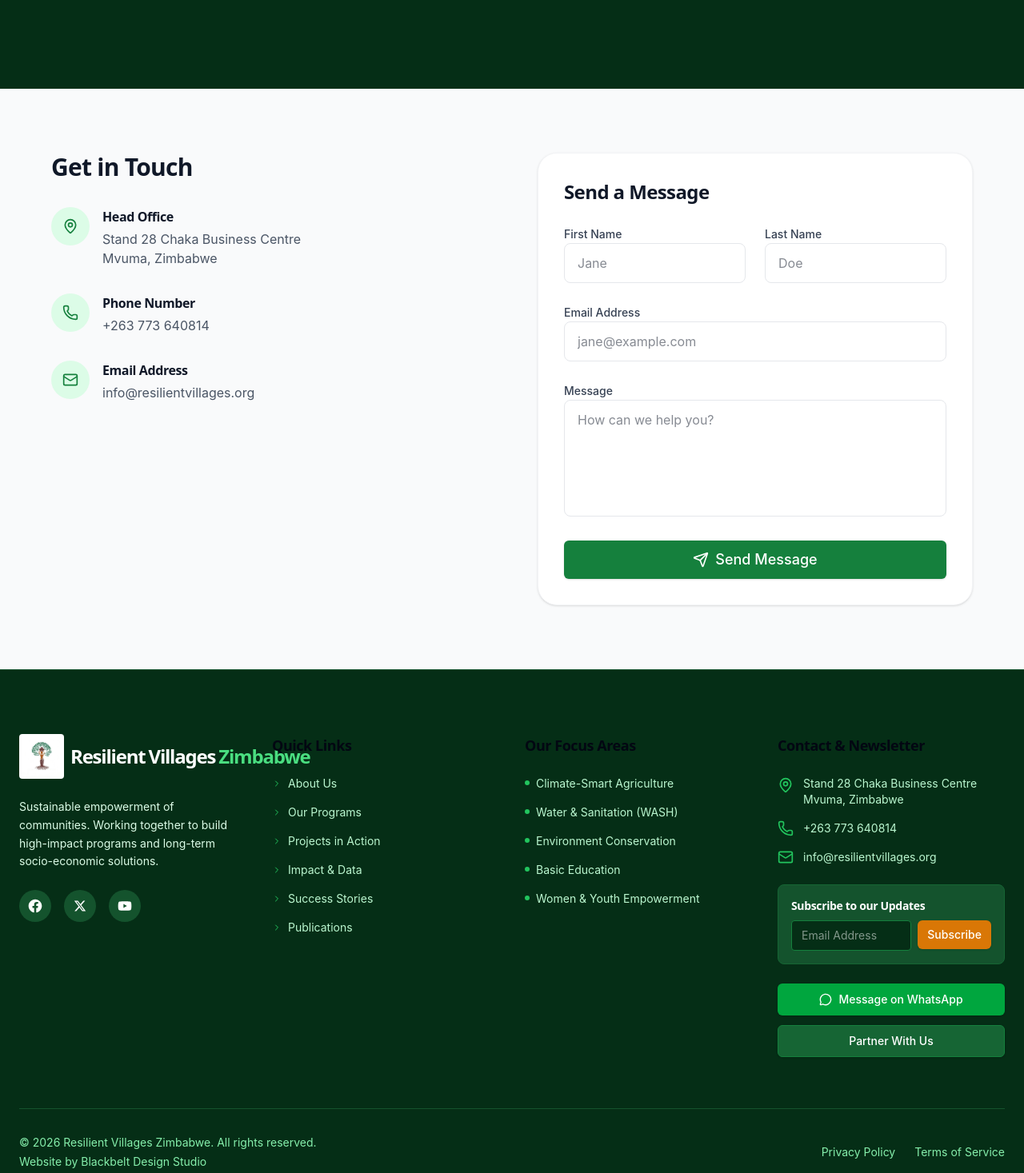
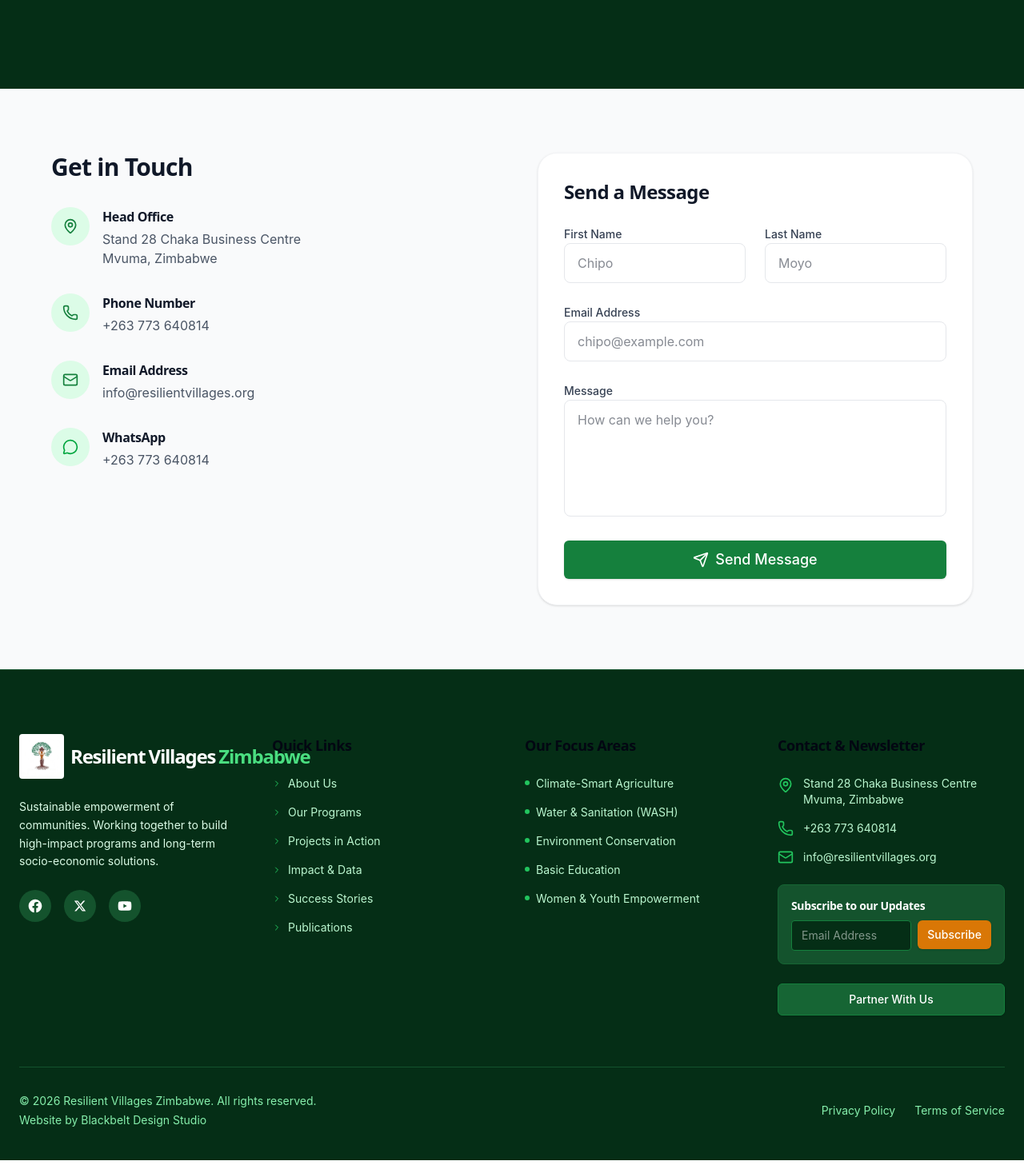
Before and after one commit to thedanayi/resilientvillages, a React (Vite) app: page /contact in a window 1280 px wide. Shown: the part 390-1857 px from the top of the page at 80% size. Built offline with nearby package versions, Linux system fonts and the light colour scheme.

Commit message:
feat: move WhatsApp link from footer to contact page
Consolidate contact information by relocating the WhatsApp link to the dedicated contact page, removing it from the footer layout.

```diff
--- a/src/components/layout/Footer.tsx
+++ b/src/components/layout/Footer.tsx
@@ -1,5 +1,5 @@
 import { Link } from "react-router-dom";
-import { Mail, Phone, MapPin, ChevronRight, MessageCircle } from "lucide-react";
+import { Mail, Phone, MapPin, ChevronRight } from "lucide-react";
 import { Button } from "../ui/Button";
 
 export function Footer() {
@@ -103,11 +103,6 @@ export function Footer() {
              </div>
 
              <div className="mt-6 flex flex-col gap-3">
-               <Button asChild className="w-full bg-green-600 hover:bg-green-700 text-white border-green-600 hover:border-green-700">
-                  <a href="https://wa.me/263773640814" target="_blank" rel="noopener noreferrer" className="flex items-center justify-center gap-2">
-                     <MessageCircle className="w-4 h-4" /> Message on WhatsApp
-                  </a>
-               </Button>
                <Button asChild className="w-full bg-primary-800 hover:bg-primary-700 text-white border border-primary-700">
                   <Link to="/contact">Partner With Us</Link>
                </Button>
--- a/src/pages/Contact.tsx
+++ b/src/pages/Contact.tsx
@@ -1,6 +1,6 @@
 import { PageHeader } from "../components/ui/PageHeader";
 import { motion } from "motion/react";
-import { MapPin, Phone, Mail, Send } from "lucide-react";
+import { MapPin, Phone, Mail, Send, MessageCircle } from "lucide-react";
 import { Button } from "../components/ui/Button";
 import { useSEO } from "../hooks/useSEO";
 
@@ -55,6 +55,18 @@ export default function Contact() {
                          <p className="text-gray-600">info@resilientvillages.org</p>
                       </div>
                    </div>
+
+                   <div className="flex items-start gap-4">
+                      <div className="w-12 h-12 bg-green-100 rounded-full flex items-center justify-center text-green-600 shrink-0">
+                         <MessageCircle className="w-5 h-5" />
+                      </div>
+                      <div>
+                         <h3 className="font-bold text-gray-900 mb-1">WhatsApp</h3>
+                         <a href="https://wa.me/263773640814" target="_blank" rel="noopener noreferrer" className="text-gray-600 hover:text-green-600 transition-colors">
+                            +263 773 640814
+                         </a>
+                      </div>
+                   </div>
                 </div>
              </motion.div>
 
@@ -66,17 +78,17 @@ export default function Contact() {
                       <div className="grid grid-cols-1 md:grid-cols-2 gap-6">
                          <div className="space-y-2">
                             <label className="text-sm font-medium text-gray-700" htmlFor="firstName">First Name</label>
-                            <input id="firstName" type="text" className="w-full px-4 py-3 rounded-lg border border-gray-200 focus:outline-none focus:ring-2 focus:ring-primary-500 focus:border-transparent transition-all" placeholder="Jane" />
+                            <input id="firstName" type="text" className="w-full px-4 py-3 rounded-lg border border-gray-200 focus:outline-none focus:ring-2 focus:ring-primary-500 focus:border-transparent transition-all" placeholder="Chipo" />
                          </div>
                          <div className="space-y-2">
                             <label className="text-sm font-medium text-gray-700" htmlFor="lastName">Last Name</label>
-                            <input id="lastName" type="text" className="w-full px-4 py-3 rounded-lg border border-gray-200 focus:outline-none focus:ring-2 focus:ring-primary-500 focus:border-transparent transition-all" placeholder="Doe" />
+                            <input id="lastName" type="text" className="w-full px-4 py-3 rounded-lg border border-gray-200 focus:outline-none focus:ring-2 focus:ring-primary-500 focus:border-transparent transition-all" placeholder="Moyo" />
                          </div>
                       </div>
 
                       <div className="space-y-2">
                          <label className="text-sm font-medium text-gray-700" htmlFor="email">Email Address</label>
-                         <input id="email" type="email" className="w-full px-4 py-3 rounded-lg border border-gray-200 focus:outline-none focus:ring-2 focus:ring-primary-500 focus:border-transparent transition-all" placeholder="jane@example.com" />
+                         <input id="email" type="email" className="w-full px-4 py-3 rounded-lg border border-gray-200 focus:outline-none focus:ring-2 focus:ring-primary-500 focus:border-transparent transition-all" placeholder="chipo@example.com" />
                       </div>
 
                       <div className="space-y-2">
```
